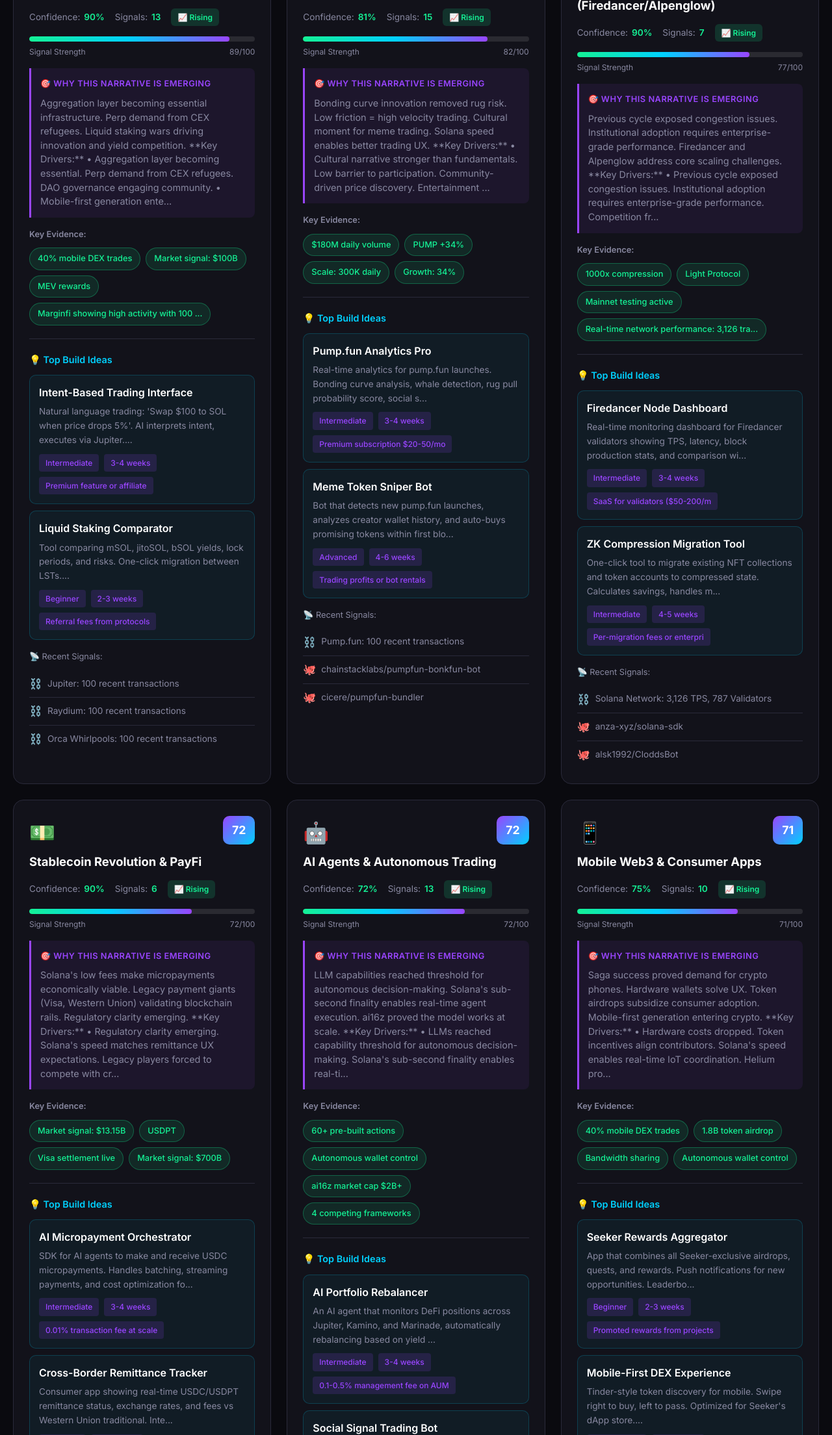
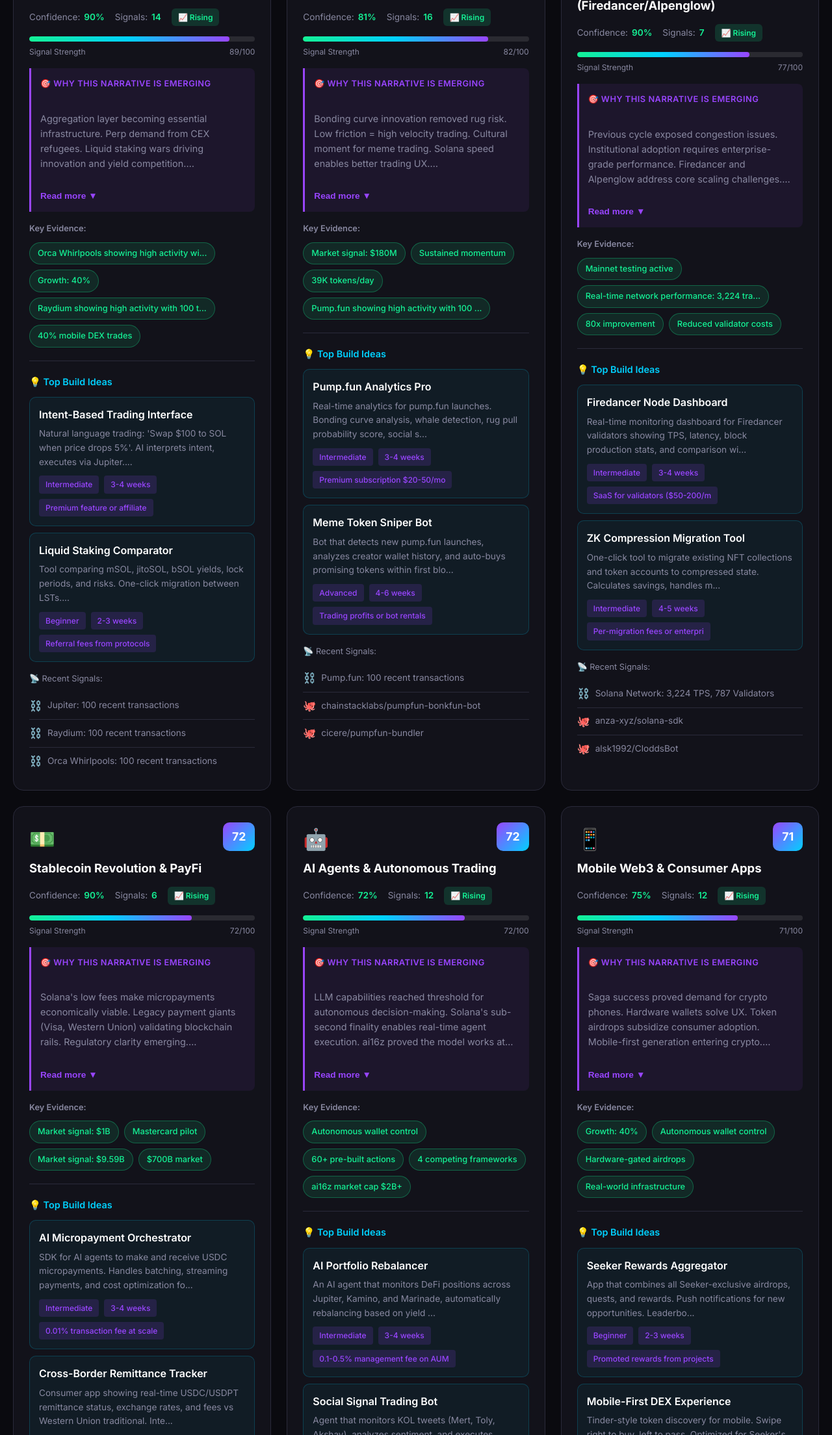
Before and after one commit to byte541/solana-narrative-radar, a plain HTML site: page docs/index.html in a window 1280 px wide. Shown: the part 591-2800 px from the top of the page at 65% size. Drawn offline with Linux system fonts and the light colour scheme.

Commit message:
fix: expand Why This Narrative is Emerging section for full readability

```diff
--- a/docs/index.html
+++ b/docs/index.html
@@ -312,7 +312,45 @@
         .why-text {
             font-size: 0.9rem;
             color: var(--text-secondary);
-            line-height: 1.5;
+            line-height: 1.6;
+            white-space: pre-line;
+        }
+
+        .why-text-content {
+            display: block;
+        }
+
+        .why-text-content.collapsed {
+            display: -webkit-box;
+            -webkit-line-clamp: 4;
+            -webkit-box-orient: vertical;
+            overflow: hidden;
+        }
+
+        .why-toggle {
+            background: none;
+            border: none;
+            color: var(--sol-purple);
+            font-size: 0.85rem;
+            font-weight: 600;
+            cursor: pointer;
+            padding: 8px 0 0 0;
+            display: inline-flex;
+            align-items: center;
+            gap: 4px;
+            transition: color 0.2s;
+        }
+
+        .why-toggle:hover {
+            color: var(--sol-green);
+        }
+
+        .why-toggle-icon {
+            transition: transform 0.3s ease;
+        }
+
+        .why-toggle.expanded .why-toggle-icon {
+            transform: rotate(180deg);
         }
 
         /* Evidence Pills */
@@ -534,11 +572,11 @@
                         <div class="stat-label">Active Narratives</div>
                     </div>
                     <div class="stat-card">
-                        <div class="stat-value">66</div>
+                        <div class="stat-value">69</div>
                         <div class="stat-label">Signals Analyzed</div>
                     </div>
                     <div class="stat-card">
-                        <div class="stat-value">3,126</div>
+                        <div class="stat-value">3,224</div>
                         <div class="stat-label">Network TPS</div>
                     </div>
                     <div class="stat-card">
@@ -546,7 +584,7 @@
                         <div class="stat-label">Stablecoin TVL</div>
                     </div>
                     <div class="stat-card">
-                        <div class="stat-value">09:43</div>
+                        <div class="stat-value">09:48</div>
                         <div class="stat-label">Last Updated (UTC)</div>
                     </div>
                 </div>
@@ -573,14 +611,14 @@
                     </div>
                     <div class="metric">
                         <span>Signals:</span>
-                        <span class="metric-value">13</span>
+                        <span class="metric-value">14</span>
                     </div>
                     <span class="momentum-badge momentum-rising">📈 Rising</span>
                 </div>
 
                 <div class="strength-bar-container">
                     <div class="strength-bar">
-                        <div class="strength-fill" style="width: 88.76599999999999%"></div>
+                        <div class="strength-fill" style="width: 88.81%"></div>
                     </div>
                     <div class="strength-labels">
                         <span>Signal Strength</span>
@@ -590,20 +628,26 @@
 
                 <div class="why-section">
                     <div class="why-title">🎯 Why This Narrative is Emerging</div>
-                    <div class="why-text">Aggregation layer becoming essential infrastructure. Perp demand from CEX refugees. Liquid staking wars driving innovation and yield competition.
+                    <div class="why-text">
+                        <span class="why-text-content collapsed">Aggregation layer becoming essential infrastructure. Perp demand from CEX refugees. Liquid staking wars driving innovation and yield competition.
 
 **Key Drivers:**
 • Aggregation layer becoming essential. Perp demand from CEX refugees. DAO governance engaging community.
-• Mobile-first generation ente...</div>
+• Ethereum showed LST potential. MEV extraction profitable. Staking = passive income for holders.
+• Mobile-first generation entering crypto. Wallet UX dramatically improved. Native dApp stores bypass Apple/Google restrictions.
+
+**On-Chain Validation:** 100 recent transactions</span>
+                        <button class="why-toggle" onclick="toggleWhy(this)"><span>Read more</span><span class="why-toggle-icon">▼</span></button>
+                    </div>
                 </div>
 
                 <div class="evidence-section">
                     <div class="evidence-title">Key Evidence:</div>
                     <div class="evidence-pills">
+                        <span class="evidence-pill">Orca Whirlpools showing high activity wi...</span>
+                        <span class="evidence-pill">Growth: 40%</span>
+                        <span class="evidence-pill">Raydium showing high activity with 100 t...</span>
                         <span class="evidence-pill">40% mobile DEX trades</span>
-                        <span class="evidence-pill">Market signal: $100B</span>
-                        <span class="evidence-pill">MEV rewards</span>
-                        <span class="evidence-pill">Marginfi showing high activity with 100 ...</span>
                     </div>
                 </div>
 
@@ -655,14 +699,14 @@
                     </div>
                     <div class="metric">
                         <span>Signals:</span>
-                        <span class="metric-value">15</span>
+                        <span class="metric-value">16</span>
                     </div>
                     <span class="momentum-badge momentum-rising">📈 Rising</span>
                 </div>
 
                 <div class="strength-bar-container">
                     <div class="strength-bar">
-                        <div class="strength-fill" style="width: 81.69800000000001%"></div>
+                        <div class="strength-fill" style="width: 81.922%"></div>
                     </div>
                     <div class="strength-labels">
                         <span>Signal Strength</span>
@@ -672,19 +716,25 @@
 
                 <div class="why-section">
                     <div class="why-title">🎯 Why This Narrative is Emerging</div>
-                    <div class="why-text">Bonding curve innovation removed rug risk. Low friction = high velocity trading. Cultural moment for meme trading. Solana speed enables better trading UX.
+                    <div class="why-text">
+                        <span class="why-text-content collapsed">Bonding curve innovation removed rug risk. Low friction = high velocity trading. Cultural moment for meme trading. Solana speed enables better trading UX.
 
 **Key Drivers:**
-• Cultural narrative stronger than fundamentals. Low barrier to participation. Community-driven price discovery. Entertainment ...</div>
+• Cultural narrative stronger than fundamentals. Low barrier to participation. Community-driven price discovery. Entertainment value.
+• Bonding curve innovation removed rug risk. Low friction = high velocity. Cultural moment for meme trading. Solana speed = better trading UX.
+
+**On-Chain Validation:** 100 recent transactions</span>
+                        <button class="why-toggle" onclick="toggleWhy(this)"><span>Read more</span><span class="why-toggle-icon">▼</span></button>
+                    </div>
                 </div>
 
                 <div class="evidence-section">
                     <div class="evidence-title">Key Evidence:</div>
                     <div class="evidence-pills">
-                        <span class="evidence-pill">$180M daily volume</span>
-                        <span class="evidence-pill">PUMP +34%</span>
-                        <span class="evidence-pill">Scale: 300K daily</span>
-                        <span class="evidence-pill">Growth: 34%</span>
+                        <span class="evidence-pill">Market signal: $180M</span>
+                        <span class="evidence-pill">Sustained momentum</span>
+                        <span class="evidence-pill">39K tokens/day</span>
+                        <span class="evidence-pill">Pump.fun showing high activity with 100 ...</span>
                     </div>
                 </div>
 
@@ -753,19 +803,26 @@
 
                 <div class="why-section">
                     <div class="why-title">🎯 Why This Narrative is Emerging</div>
-                    <div class="why-text">Previous cycle exposed congestion issues. Institutional adoption requires enterprise-grade performance. Firedancer and Alpenglow address core scaling challenges.
+                    <div class="why-text">
+                        <span class="why-text-content collapsed">Previous cycle exposed congestion issues. Institutional adoption requires enterprise-grade performance. Firedancer and Alpenglow address core scaling challenges.
 
 **Key Drivers:**
-• Previous cycle exposed congestion issues. Institutional adoption requires enterprise-grade performance. Competition fr...</div>
+• State rent was blocking mass adoption experiments. Compressed NFTs proved concept. Now generalizing to all account types.
+• TradFi integration requires finality guarantees. 12-second finality was blocking institutional adoption. Alpenglow unlocks new use cases (HFT, options, payments).
+• Previous cycle exposed congestion issues. Institutional adoption requires enterprise-grade performance. Competition from L2s and new L1s driving urgency.
+
+**On-Chain Validation:** 3,224 TPS network activity</span>
+                        <button class="why-toggle" onclick="toggleWhy(this)"><span>Read more</span><span class="why-toggle-icon">▼</span></button>
+                    </div>
                 </div>
 
                 <div class="evidence-section">
                     <div class="evidence-title">Key Evidence:</div>
                     <div class="evidence-pills">
-                        <span class="evidence-pill">1000x compression</span>
-                        <span class="evidence-pill">Light Protocol</span>
                         <span class="evidence-pill">Mainnet testing active</span>
-                        <span class="evidence-pill">Real-time network performance: 3,126 tra...</span>
+                        <span class="evidence-pill">Real-time network performance: 3,224 tra...</span>
+                        <span class="evidence-pill">80x improvement</span>
+                        <span class="evidence-pill">Reduced validator costs</span>
                     </div>
                 </div>
 
@@ -795,7 +852,7 @@
 
                 <div class="signals-section">
                     <div class="signals-title">📡 Recent Signals:</div>
-                    <a href="https://solscan.io" class="signal" target="_blank"><span class="signal-icon">⛓️</span> Solana Network: 3,126 TPS, 787 Validators</a>
+                    <a href="https://solscan.io" class="signal" target="_blank"><span class="signal-icon">⛓️</span> Solana Network: 3,224 TPS, 787 Validators</a>
                     <a href="https://github.com/anza-xyz/solana-sdk" class="signal" target="_blank"><span class="signal-icon">🐙</span> anza-xyz/solana-sdk</a>
                     <a href="https://github.com/alsk1992/CloddsBot" class="signal" target="_blank"><span class="signal-icon">🐙</span> alsk1992/CloddsBot</a>
                 </div>
@@ -834,19 +891,26 @@
 
                 <div class="why-section">
                     <div class="why-title">🎯 Why This Narrative is Emerging</div>
-                    <div class="why-text">Solana's low fees make micropayments economically viable. Legacy payment giants (Visa, Western Union) validating blockchain rails. Regulatory clarity emerging.
+                    <div class="why-text">
+                        <span class="why-text-content collapsed">Solana's low fees make micropayments economically viable. Legacy payment giants (Visa, Western Union) validating blockchain rails. Regulatory clarity emerging.
 
 **Key Drivers:**
-• Regulatory clarity emerging. Solana's speed matches remittance UX expectations. Legacy players forced to compete with cr...</div>
+• Regulatory clarity emerging. Solana's speed matches remittance UX expectations. Legacy players forced to compete with crypto-native rails.
+• Card networks see blockchain as cost reduction. Solana's proven uptime and speed meet enterprise SLAs. First-mover advantage in B2B payments.
+• Circle prioritizing Solana for USDC expansion. Low fees make micropayments viable. AI agents driving automated payment flows.
+
+**On-Chain Validation:** $13.15B stablecoin supply</span>
+                        <button class="why-toggle" onclick="toggleWhy(this)"><span>Read more</span><span class="why-toggle-icon">▼</span></button>
+                    </div>
                 </div>
 
                 <div class="evidence-section">
                     <div class="evidence-title">Key Evidence:</div>
                     <div class="evidence-pills">
-                        <span class="evidence-pill">Market signal: $13.15B</span>
-                        <span class="evidence-pill">USDPT</span>
-                        <span class="evidence-pill">Visa settlement live</span>
-                        <span class="evidence-pill">Market signal: $700B</span>
+                        <span class="evidence-pill">Market signal: $1B</span>
+                        <span class="evidence-pill">Mastercard pilot</span>
+                        <span class="evidence-pill">Market signal: $9.59B</span>
+                        <span class="evidence-pill">$700B market</span>
                     </div>
                 </div>
 
@@ -898,14 +962,14 @@
                     </div>
                     <div class="metric">
                         <span>Signals:</span>
-                        <span class="metric-value">13</span>
+                        <span class="metric-value">12</span>
                     </div>
                     <span class="momentum-badge momentum-rising">📈 Rising</span>
                 </div>
 
                 <div class="strength-bar-container">
                     <div class="strength-bar">
-                        <div class="strength-fill" style="width: 71.51599999999999%"></div>
+                        <div class="strength-fill" style="width: 71.702%"></div>
                     </div>
                     <div class="strength-labels">
                         <span>Signal Strength</span>
@@ -915,19 +979,24 @@
 
                 <div class="why-section">
                     <div class="why-title">🎯 Why This Narrative is Emerging</div>
-                    <div class="why-text">LLM capabilities reached threshold for autonomous decision-making. Solana's sub-second finality enables real-time agent execution. ai16z proved the model works at scale.
+                    <div class="why-text">
+                        <span class="why-text-content collapsed">LLM capabilities reached threshold for autonomous decision-making. Solana's sub-second finality enables real-time agent execution. ai16z proved the model works at scale.
 
 **Key Drivers:**
-• LLMs reached capability threshold for autonomous decision-making. Solana's sub-second finality enables real-ti...</div>
+• Foundation model capabilities now sufficient for financial autonomy. Solana's low fees make AI micropayments economically viable.
+• Developer tooling matured. Pre-built actions lower barrier to entry from months to days. Ecosystem standardizing around interoperable agent protocols.
+• LLMs reached capability threshold for autonomous decision-making. Solana's sub-second finality enables real-time agent execution. ai16z proved the model works with $100M+ AUM.</span>
+                        <button class="why-toggle" onclick="toggleWhy(this)"><span>Read more</span><span class="why-toggle-icon">▼</span></button>
+                    </div>
                 </div>
 
                 <div class="evidence-section">
                     <div class="evidence-title">Key Evidence:</div>
                     <div class="evidence-pills">
+                        <span class="evidence-pill">Autonomous wallet control</span>
                         <span class="evidence-pill">60+ pre-built actions</span>
-                        <span class="evidence-pill">Autonomous wallet control</span>
+                        <span class="evidence-pill">4 competing frameworks</span>
                         <span class="evidence-pill">ai16z market cap $2B+</span>
-                        <span class="evidence-pill">4 competing frameworks</span>
                     </div>
                 </div>
 
@@ -958,8 +1027,8 @@
                 <div class="signals-section">
                     <div class="signals-title">📡 Recent Signals:</div>
                     <a href="https://github.com/hanshaze/solana-sniper-copy-trading-bot" class="signal" target="_blank"><span class="signal-icon">🐙</span> hanshaze/solana-sniper-copy-trading-bot</a>
+                    <a href="https://github.com/EremosCore/Eremos" class="signal" target="_blank"><span class="signal-icon">🐙</span> EremosCore/Eremos</a>
                     <a href="https://github.com/alsk1992/CloddsBot" class="signal" target="_blank"><span class="signal-icon">🐙</span> alsk1992/CloddsBot</a>
-                    <a href="https://github.com/cascade-protocol/sati" class="signal" target="_blank"><span class="signal-icon">🐙</span> cascade-protocol/sati</a>
                 </div>
             </div>
 
@@ -979,14 +1048,14 @@
                     </div>
                     <div class="metric">
                         <span>Signals:</span>
-                        <span class="metric-value">10</span>
+                        <span class="metric-value">12</span>
                     </div>
                     <span class="momentum-badge momentum-rising">📈 Rising</span>
                 </div>
 
                 <div class="strength-bar-container">
                     <div class="strength-bar">
-                        <div class="strength-fill" style="width: 71.086%"></div>
+                        <div class="strength-fill" style="width: 71.136%"></div>
                     </div>
                     <div class="strength-labels">
                         <span>Signal Strength</span>
@@ -996,19 +1065,24 @@
 
                 <div class="why-section">
                     <div class="why-title">🎯 Why This Narrative is Emerging</div>
-                    <div class="why-text">Saga success proved demand for crypto phones. Hardware wallets solve UX. Token airdrops subsidize consumer adoption. Mobile-first generation entering crypto.
+                    <div class="why-text">
+                        <span class="why-text-content collapsed">Saga success proved demand for crypto phones. Hardware wallets solve UX. Token airdrops subsidize consumer adoption. Mobile-first generation entering crypto.
 
 **Key Drivers:**
-• Hardware costs dropped. Token incentives align contributors. Solana's speed enables real-time IoT coordination. Helium pro...</div>
+• Saga success proved demand. Hardware wallets solve UX. Token airdrops subsidize consumer adoption. Web3 phone becomes trojan horse.
+• Foundation model capabilities now sufficient for financial autonomy. Solana's low fees make AI micropayments economically viable.
+• Hardware costs dropped. Token incentives align contributors. Solana's speed enables real-time IoT coordination. Helium proved model works.</span>
+                        <button class="why-toggle" onclick="toggleWhy(this)"><span>Read more</span><span class="why-toggle-icon">▼</span></button>
+                    </div>
                 </div>
 
                 <div class="evidence-section">
                     <div class="evidence-title">Key Evidence:</div>
                     <div class="evidence-pills">
-                        <span class="evidence-pill">40% mobile DEX trades</span>
-                        <span class="evidence-pill">1.8B token airdrop</span>
-                        <span class="evidence-pill">Bandwidth sharing</span>
+                        <span class="evidence-pill">Growth: 40%</span>
                         <span class="evidence-pill">Autonomous wallet control</span>
+                        <span class="evidence-pill">Hardware-gated airdrops</span>
+                        <span class="evidence-pill">Real-world infrastructure</span>
                     </div>
                 </div>
 
@@ -1077,19 +1151,22 @@
 
                 <div class="why-section">
                     <div class="why-title">🎯 Why This Narrative is Emerging</div>
-                    <div class="why-text">State rent was blocking mass adoption experiments. Compressed NFTs proved concept. 1000x cost reduction unlocks new use cases. Now generalizing to all account types.
+                    <div class="why-text">
+                        <span class="why-text-content collapsed">State rent was blocking mass adoption experiments. Compressed NFTs proved concept. 1000x cost reduction unlocks new use cases. Now generalizing to all account types.
 
 **Key Drivers:**
-• State rent was blocking mass adoption experiments. Compressed NFTs proved concept. Now generalizing to all account...</div>
+• State rent was blocking mass adoption experiments. Compressed NFTs proved concept. Now generalizing to all account types.</span>
+                        <button class="why-toggle" onclick="toggleWhy(this)"><span>Read more</span><span class="why-toggle-icon">▼</span></button>
+                    </div>
                 </div>
 
                 <div class="evidence-section">
                     <div class="evidence-title">Key Evidence:</div>
                     <div class="evidence-pills">
+                        <span class="evidence-pill">Reduced validator costs</span>
                         <span class="evidence-pill">1000x compression</span>
+                        <span class="evidence-pill">Magic Eden leading with 50 recent trades...</span>
                         <span class="evidence-pill">Light Protocol</span>
-                        <span class="evidence-pill">Reduced validator costs</span>
-                        <span class="evidence-pill">Magic Eden leading with 50 recent trades...</span>
                     </div>
                 </div>
 
@@ -1158,8 +1235,25 @@
         <footer>
             <p>Generated by <strong>Solana Narrative Radar v2.0</strong></p>
             <p>Data sources: <a href="https://helius.xyz" target="_blank">Helius API</a> (on-chain), GitHub API, Ecosystem Research</p>
-            <p>Report generated: 2026-02-11 09:43 UTC</p>
+            <p>Report generated: 2026-02-11 09:48 UTC</p>
         </footer>
     </div>
+
+    <script>
+        function toggleWhy(btn) {
+            const content = btn.previousElementSibling;
+            const isCollapsed = content.classList.contains('collapsed');
+
+            if (isCollapsed) {
+                content.classList.remove('collapsed');
+                btn.classList.add('expanded');
+                btn.querySelector('span:first-child').textContent = 'Show less';
+            } else {
+                content.classList.add('collapsed');
+                btn.classList.remove('expanded');
+                btn.querySelector('span:first-child').textContent = 'Read more';
+            }
+        }
+    </script>
 </body>
 </html>
```
Also changed, not shown: 1 other file.
